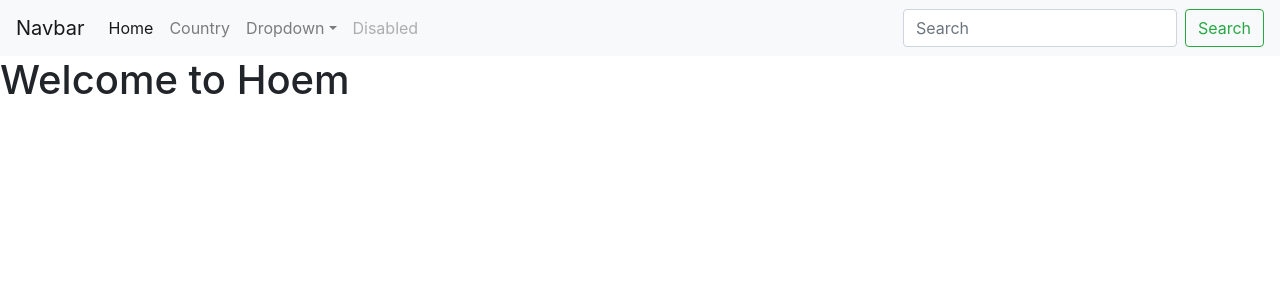
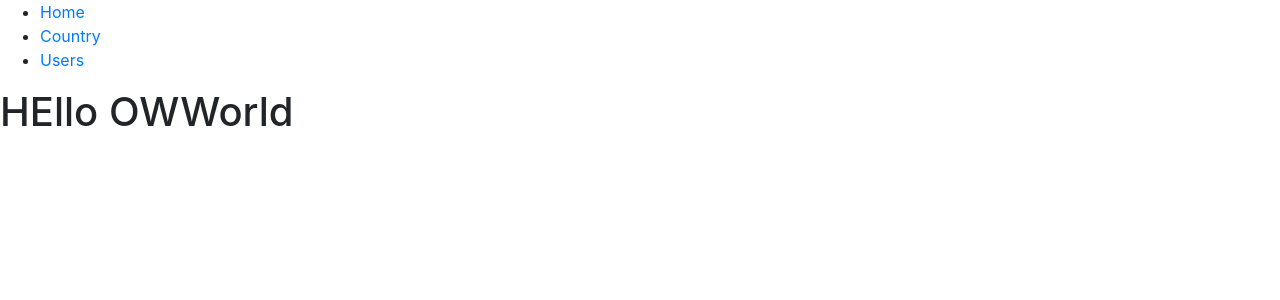
Before and after one commit to amadi5892/Event_API, a React (Create React App) app: page /country in a window 1280 px wide. Shown: the top 300 px of the page. Built offline with nearby package versions, Linux system fonts and the light colour scheme.

Commit message:
Countrys.js is rendering

```diff
--- a/src/App.js
+++ b/src/App.js
@@ -5,81 +5,37 @@ import {
   Route,
   Link
 } from "react-router-dom";
-import Home from './components/Home';
-import Countrys from './components/Countrys';
+import Home from './components/Home'
+import Countrys from './components/Countrys'
 
 
 
 
-class App extends React.Component {
-  constructor() {
-    super()
-
-    this.state = {
-      inputValue: '',
-      searchSubmission: false,
-    }
-  }
-
-  searchValue = (event) => {
-    event.preventDefault()
-    console.log('searched', event.target.value)
-    this.setState({inputValue: event.target.value})
-  }
-
-  handleFormSubmission = (event) => {
-    event.preventDefault()
-    this.setState({searchSubmission: true})
-    console.log('form submitted')
-  }
-
-  render() {
 
 
+function App() {
 
     return (
       <div className="App">
         <Router>
           <div>
-            <nav class="navbar navbar-expand-lg navbar-light bg-light">
-              <a class="navbar-brand" href="#">Navbar</a>
-              <button class="navbar-toggler" type="button" data-toggle="collapse" data-target="#navbarSupportedContent" aria-controls="navbarSupportedContent" aria-expanded="false" aria-label="Toggle navigation">
-                <span class="navbar-toggler-icon"></span>
-              </button>
-
-              <div class="collapse navbar-collapse" id="navbarSupportedContent">
-                <ul class="navbar-nav mr-auto">
-                  <li class="nav-item active">
-                    <Link to="/" className="nav-link">Home</Link>
-                  </li>
-                  <li class="nav-item">
-                  <Link to="/country" className="nav-link">Country</Link>
-                  </li>
-                  <li class="nav-item dropdown">
-                    <a class="nav-link dropdown-toggle" href="#" id="navbarDropdown" role="button" data-toggle="dropdown" aria-haspopup="true" aria-expanded="false">
-                      Dropdown
-                    </a>
-                    <div class="dropdown-menu" aria-labelledby="navbarDropdown">
-                      <a class="dropdown-item" href="#">Action</a>
-                      <a class="dropdown-item" href="#">Another action</a>
-                      <div class="dropdown-divider"></div>
-                      <a class="dropdown-item" href="#">Something else here</a>
-                    </div>
-                  </li>
-                  <li class="nav-item">
-                    <a class="nav-link disabled" href="#" tabindex="-1" aria-disabled="true">Disabled</a>
-                  </li>
-                </ul>
-                <form class="form-inline my-2 my-lg-0">
-                  <input class="form-control mr-sm-2" type="search" placeholder="Search" aria-label="Search" onChange={this.searchValue} value={this.state.inputValue}></input>
-                  <button class="btn btn-outline-success my-2 my-sm-0" type="submit" onChange={this.handleFormSubmission} >Search</button>
-                </form>
-              </div>
-            </nav>
+          <nav>
+          <ul>
+            <li>
+              <Link  to="/home">Home</Link>
+            </li>
+            <li>
+              <Link  to="/country">Country</Link>
+            </li>
+            <li>
+              <Link to="/users">Users</Link>
+            </li>
+          </ul>
+        </nav>
           {/* A <Switch> looks through its children <Route>s and
               renders the first one that matches the current URL. */}
           <Switch>
-            <Route path="/">
+            <Route path="/home">
               <Home />
               </Route>
             <Route path="/country">
@@ -95,6 +51,5 @@ class App extends React.Component {
     );
   }
 
-}
 
 export default App;
--- a/src/components/Countrys.js
+++ b/src/components/Countrys.js
@@ -3,13 +3,12 @@ import axios from 'axios'
 import CountryCard from './CountryCard'
 
 
-class Home extends React.Component {
-    constructor(props) {
-        super(props);
+class Countrys extends React.Component {
+    constructor() {
+        super();
 
         this.state = {
             info: [],
-            info2: [],
             country: '',
         }
     }
@@ -39,12 +38,13 @@ handleChange(e) {
     render() {
         return (
             <div>
-                <form>
+                <h1>HEllo OWWorld</h1>
+                {/* <form>
                     <input type="text" placeholder="Search" onChange={this.handleChange}></input>
                     <button type="submit" onClick={this.handleSubmission}>Submit</button>
-                </form>
-                {this.state.info2.strSport}
-                {this.state.info.map( (place) => {
+                </form> */}
+                {/* {this.state.info2.strSport} */}
+                {/* {this.state.info.map( (place) => {
                     return (
                         <CountryCard
                         name={place.strSport}
@@ -54,10 +54,10 @@ handleChange(e) {
                         description={place.strDescriptionEN}
                         />
                     )
-                })}
+                })} */}
             </div>
         )
     }
 }
 
-export default Home
+export default Countrys
```
